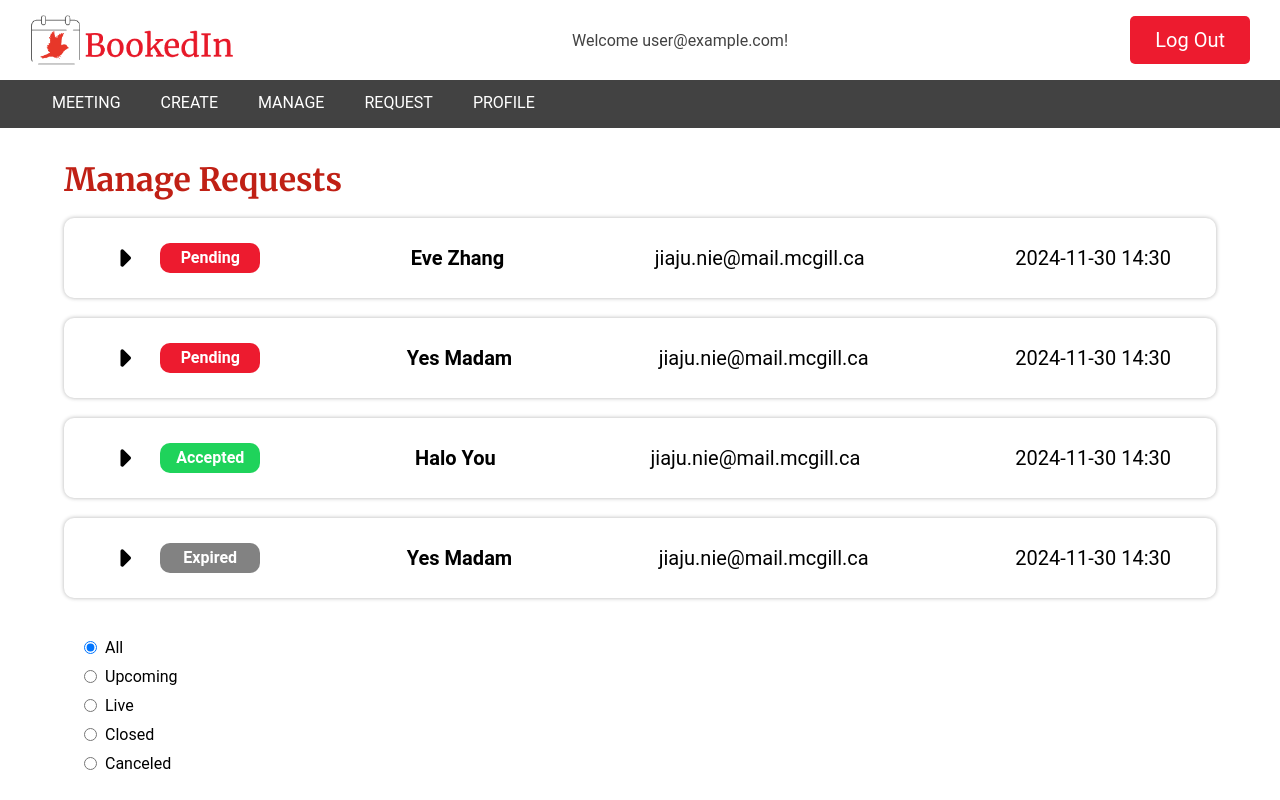
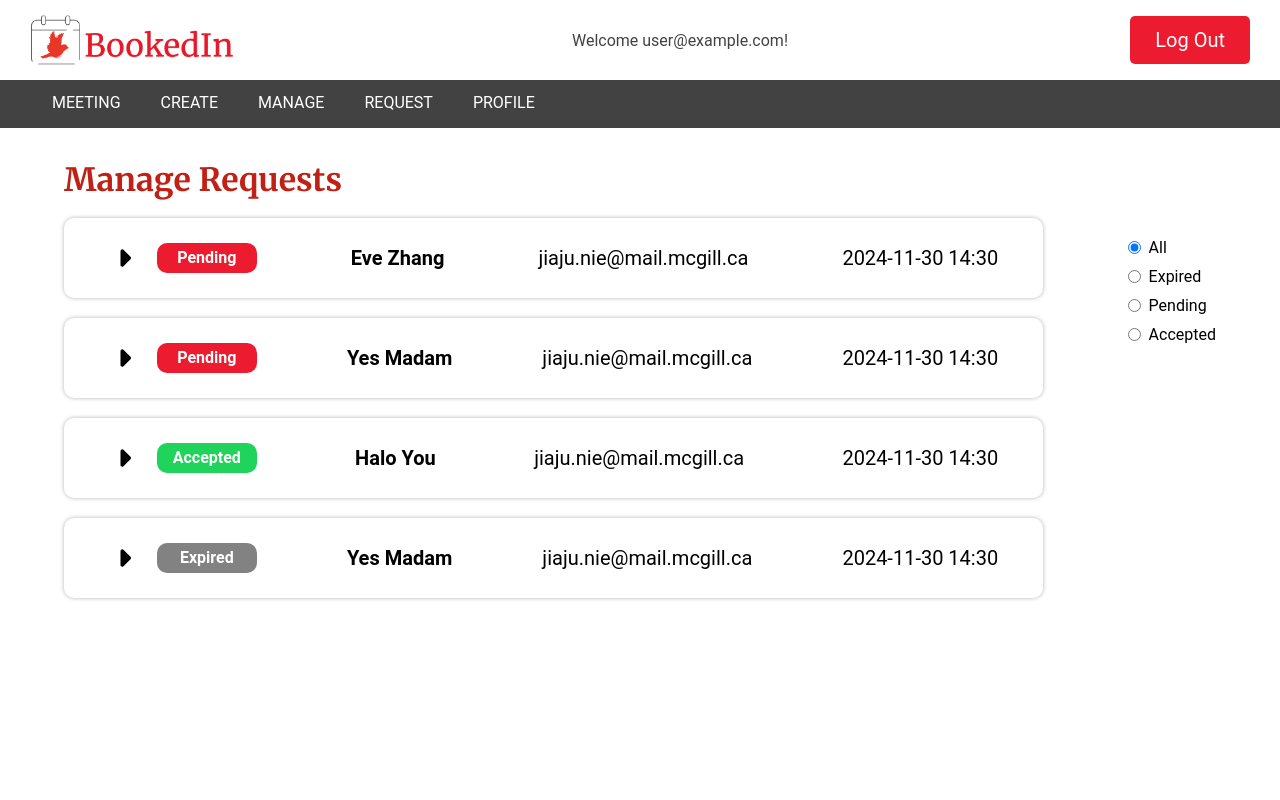
Before and after one commit to MichaelangJason/COMP307-Final-Project, a React (Create React App) app in the folder frontend/: page /user/1/request in a window 1280 px wide. Built offline with nearby package versions, Linux system fonts and the light colour scheme.

Commit message:
Add filter to requests

```diff
--- a/frontend/src/private-pages/Request.tsx
+++ b/frontend/src/private-pages/Request.tsx
@@ -3,56 +3,89 @@ import { useState } from "react";
 import RequestAccordion from "components/RequestAccordion";
 import "../styles/Request.scss";
 
+interface RequestAccordion {
+  status: "expired" | "pending" | "accepted";
+  name: string;
+  email: string;
+  date: string;
+  time: string;
+  reason: string;
+  showButtons: boolean;
+}
+
 const Request = () => {
-  const [filter, setFilter] = useState("All");
+  const [filter, setFilter] = useState<"all" | RequestAccordion["status"]>(
+    "all"
+  );
+
+  const requestAccordions: RequestAccordion[] = [
+    {
+      status: "pending",
+      name: "Eve Zhang",
+      email: "jiaju.nie@mail.mcgill.ca",
+      date: "2024-11-30",
+      time: "14:30",
+      reason: "bla bla bla bla bla bla bla",
+      showButtons: false,
+    },
+    {
+      status: "pending",
+      name: "Yes Madam",
+      email: "jiaju.nie@mail.mcgill.ca",
+      date: "2024-11-30",
+      time: "14:30",
+      reason:
+        "I think I’ve seen this film before, but I didn’t like the ending. Hey hey you you I dont like your girlfriend, no why no why I think you need a new one.",
+      showButtons: true,
+    },
+    {
+      status: "accepted",
+      name: "Halo You",
+      email: "jiaju.nie@mail.mcgill.ca",
+      date: "2024-11-30",
+      time: "14:30",
+      reason: "bla bla bla bla bla bla bla",
+      showButtons: false,
+    },
+    {
+      status: "expired",
+      name: "Yes Madam",
+      email: "jiaju.nie@mail.mcgill.ca",
+      date: "2024-11-30",
+      time: "14:30",
+      reason:
+        "bla bla bla bla bla bla bla bla bla bla bla bla bla bla bla bla bla bla bla bla bla bla bla bla bla bla bla bla bla bla bla bla bla bla bla bla bla bla bla bla bla bla bla bla bla bla bla bla bla bla bla bla bla bla bla bla bla bla",
+      showButtons: true,
+    },
+  ];
+
   return (
     <>
       <h1>Manage Requests</h1>
       <div id="request">
-        <RequestAccordion
-          status="pending"
-          name="Eve Zhang"
-          email="jiaju.nie@mail.mcgill.ca"
-          date="2024-11-30"
-          time="14:30"
-          reason="bla bla bla bla bla bla bla"
-        />
-        <RequestAccordion
-          status="pending"
-          name="Yes Madam"
-          email="jiaju.nie@mail.mcgill.ca"
-          date="2024-11-30"
-          time="14:30"
-          reason="I think I’ve seen this film before, but I didn’t like the ending. Hey
-          hey you you I dont like your girfriend, no why no why I think you need
-          a new one."
-          showButtons
-        />
-        <RequestAccordion
-          status="accepted"
-          name="Halo You"
-          email="jiaju.nie@mail.mcgill.ca"
-          date="2024-11-30"
-          time="14:30"
-          reason="bla bla bla bla bla bla bla"
-        />
-        <RequestAccordion
-          status="expired"
-          name="Yes Madam"
-          email="jiaju.nie@mail.mcgill.ca"
-          date="2024-11-30"
-          time="14:30"
-          reason="bla bla bla bla bla bla bla bla bla bla bla bla bla bla bla bla bla bla bla bla bla bla bla bla bla bla bla bla bla bla bla bla bla bla bla bla bla bla bla bla bla bla bla bla bla bla bla bla bla bla bla bla bla bla bla bla"
-          showButtons
-        />
+        <div className="accordions">
+          {requestAccordions
+            .filter((accordion) => filter === "all" || accordion.status === filter)
+            .map((data) => (
+              <RequestAccordion
+                status={data.status}
+                name={data.name}
+                email={data.email}
+                date={data.date}
+                time={data.time}
+                reason={data.reason}
+                showButtons={data.showButtons}
+              />
+            ))}
+        </div>
         <div className="filter-options">
           <label>
             <input
               type="radio"
               name="filter"
               value="All"
-              checked={filter === "All"}
-              onChange={() => setFilter("All")}
+              checked={filter === "all"}
+              onChange={() => setFilter("all")}
             />
             All
           </label>
@@ -60,41 +93,31 @@ const Request = () => {
             <input
               type="radio"
               name="filter"
-              value="Upcoming"
-              checked={filter === "Upcoming"}
-              onChange={() => setFilter("Upcoming")}
+              value="Expired"
+              checked={filter === "expired"}
+              onChange={() => setFilter("expired")}
             />
-            Upcoming
+            Expired
           </label>
           <label>
             <input
               type="radio"
               name="filter"
-              value="Live"
-              checked={filter === "Live"}
-              onChange={() => setFilter("Live")}
+              value="Pending"
+              checked={filter === "pending"}
+              onChange={() => setFilter("pending")}
             />
-            Live
+            Pending
           </label>
           <label>
             <input
               type="radio"
               name="filter"
-              value="Closed"
-              checked={filter === "Closed"}
-              onChange={() => setFilter("Closed")}
+              value="Accepted"
+              checked={filter === "accepted"}
+              onChange={() => setFilter("accepted")}
             />
-            Closed
-          </label>
-          <label>
-            <input
-              type="radio"
-              name="filter"
-              value="Canceled"
-              checked={filter === "Canceled"}
-              onChange={() => setFilter("Canceled")}
-            />
-            Canceled
+            Accepted
           </label>
         </div>
       </div>
--- a/frontend/src/styles/MeetingsGrid.scss
+++ b/frontend/src/styles/MeetingsGrid.scss
@@ -50,8 +50,8 @@ h1 {
     display: flex;
     flex-direction: column;
     gap: 10px; // Space between filter options
-    padding: 20px;
-    margin-right: 100px;
+    padding-top: 20px;
+    margin-right: 44px;
     max-width: 300px;
 
     /* Border for testing purposes */
--- a/frontend/src/styles/Request.scss
+++ b/frontend/src/styles/Request.scss
@@ -1,16 +1,28 @@
 #request {
+  width: 100%;
   padding: 0 64px;
+  display: flex;
+  justify-content: space-between;
 
-  > div {
-    margin: 20px 0;
+  .accordions {
+    margin-right: 20px;
+    width: 85%;
+    > div {
+      margin: 20px 0;
+    }
+
+    @media (max-width: 900px) {
+      width: 100%;
+      margin-right: 0;
+    }
   }
 
   .filter-options {
     display: flex;
     flex-direction: column;
     gap: 10px; // Space between filter options
-    padding: 20px;
-    margin-right: 100px;
+    margin-top: 20px;
+    padding-top: 20px;
     max-width: 300px;
 
     /* Border for testing purposes */
@@ -28,12 +40,24 @@
       }
     }
 
+    @media (max-width: 900px) {
+      flex-direction: row;
+      order: -1;
+    }
+
     // Narrower filter for smaller screens
     @media (max-width: 650px) {
+      font-size: 12px;
       max-width: 150px;
-      padding: 20px;
-      margin-right: 20px;
     }
+
+    @media(max-width: 450px) {
+      font-size: 10px;
+    }
+  }
+
+  @media (max-width: 900px) {
+    flex-wrap: wrap;
   }
 
   @media (max-width: 800px) {
--- a/frontend/src/styles/RequestStatus.scss
+++ b/frontend/src/styles/RequestStatus.scss
@@ -14,6 +14,10 @@
 
   @media (max-width: 1000px) {
     font-size: 12px;
+  }
+  @media (max-width: 850px) {
+    height: 25px;
+    width: 70px;
   }
   @media (max-width: 650px) {
     height: 20px;
```
